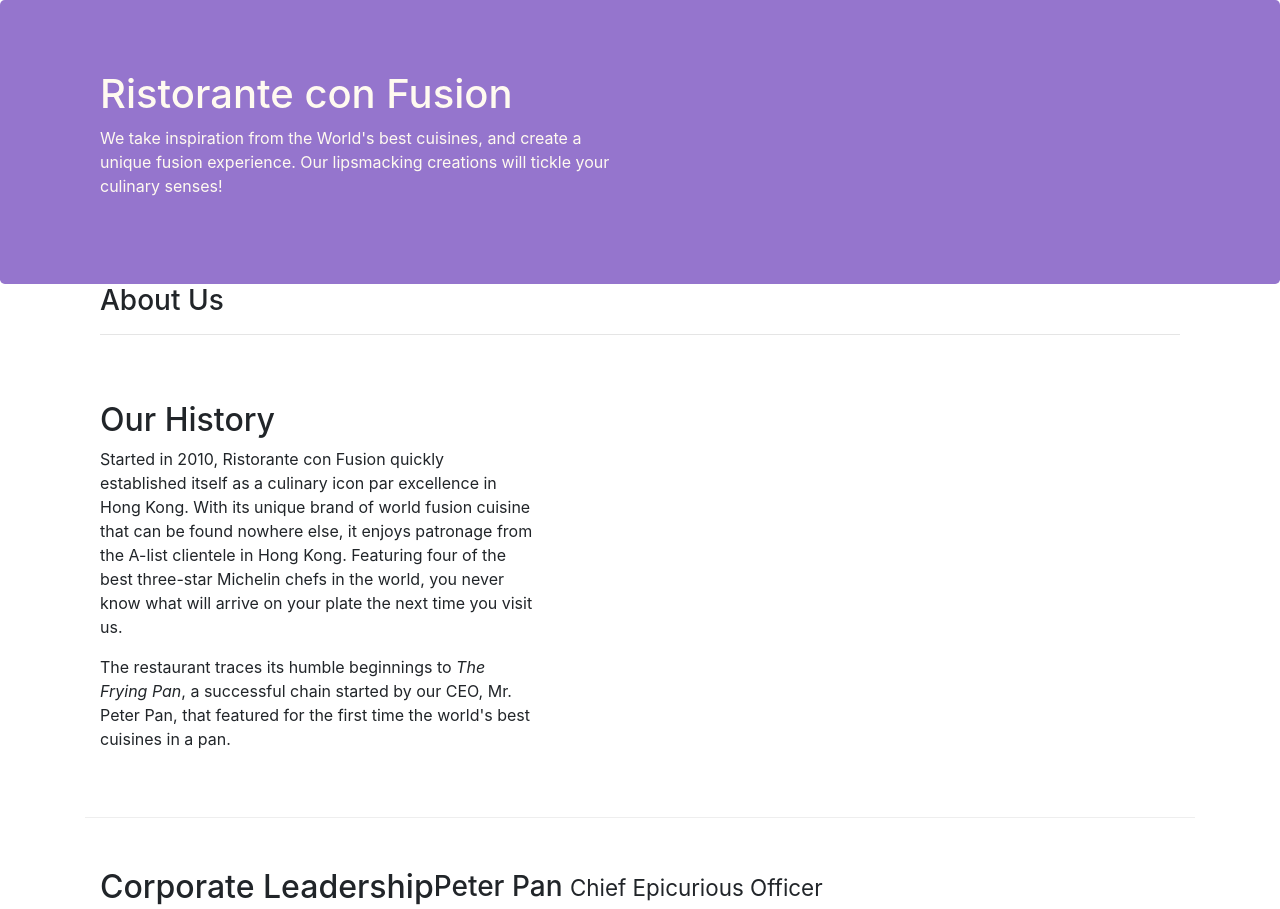
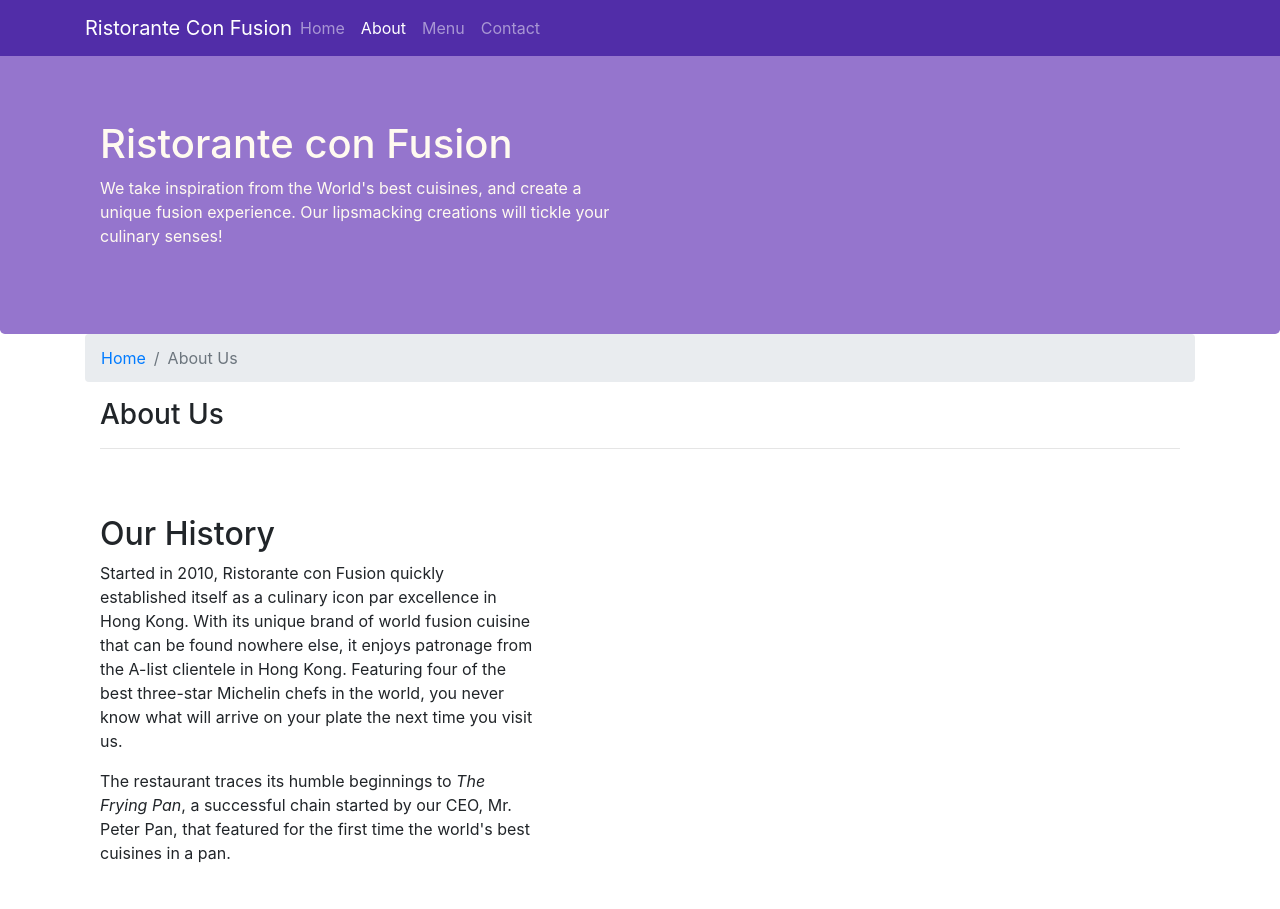
Before and after one commit to aleortbas/Week2-fullstack, a website: page aboutus.html in a window 1280 px wide. Shown: the top 909 px of the page. Drawn offline with nearby package versions, Linux system fonts and the light colour scheme.

Commit message:
navbar and breadcrumb

```diff
--- a/aboutus.html
+++ b/aboutus.html
@@ -16,6 +16,22 @@
 </head>
 
 <body>
+    <nav class="navbar navbar-dark navbar-expand-sm fixed-top">
+        <div class="container">
+            <button class="navbar-toggler" type="button" data-toggle="collapse" data-target="#Navbar">
+                <span class="navbar-toggler-icon"></span>
+            </button>
+            <a class="navbar-brand mr-auto" href="index.html">Ristorante Con Fusion</a>
+            <div class="collapse navbar-collapse" id="Navbar">
+                <ul class="navbar-nav mr-auto">
+                    <li class="nav-item"><a class="nav-link" href="index.html">Home</a></li>
+                    <li class="nav-item active"><a class="nav-link" href="#">About</a></li>
+                    <li class="nav-item"><a class="nav-link" href="#">Menu</a></li>
+                    <li class="nav-item"><a class="nav-link" href="#">Contact</a></li>
+                 </ul>
+         </div>
+     </div>
+    </nav>
 
     <header class="jumbotron">
         <div class="container">
@@ -32,6 +48,10 @@
 
     <div class="container">
         <div class="row row-header">
+            <ol class="col-12 breadcrumb">
+                <li class="breadcrumb-item"><a href="index.html">Home</a></li>
+                <li class="breadcrumb-item active">About Us</li>
+            </ol>
             <div class="col-12">
                <h3>About Us</h3>
                <hr>
@@ -71,7 +91,7 @@
                 <div class="col-4 offset-1 col-sm-2">
                     <h5>Links</h5>
                     <ul class="list-unstyled">
-                        <li><a href="#">Home</a></li>
+                        <li><a href="index.html">Home</a></li>
                         <li><a href="#">About</a></li>
                         <li><a href="#">Menu</a></li>
                         <li><a href="#">Contact</a></li>
--- a/css/styles.css
+++ b/css/styles.css
@@ -28,3 +28,12 @@
     margin: 0px;
     color: #0f0f0f;
 }
+
+body {
+    padding: 50px 0px 0px 0px;
+    z-index: 0;
+}
+
+.navbar-dark {
+    background-color: #512da8;
+}
```
Also changed, not shown: index.html (+8 -3 lines).
